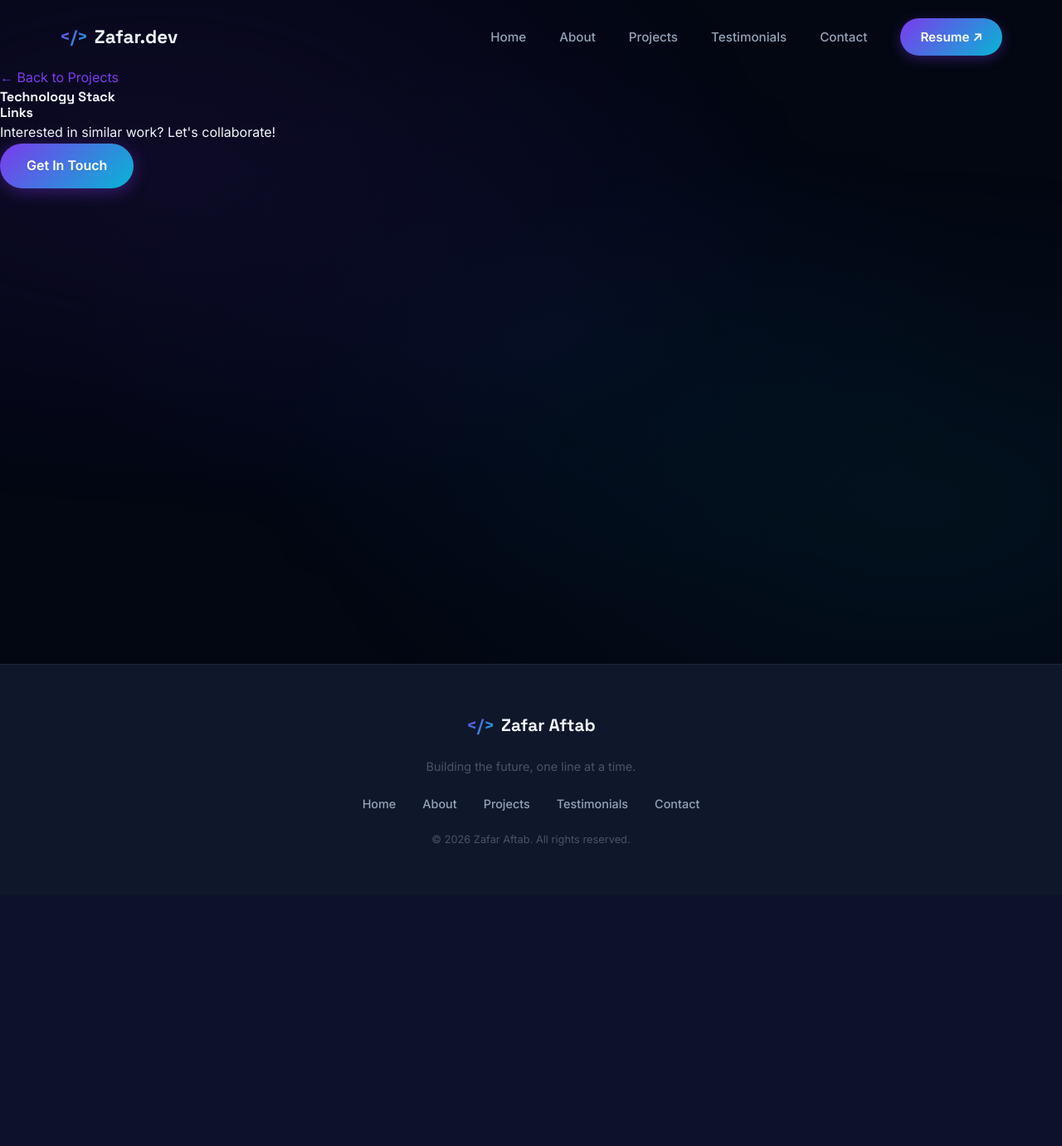
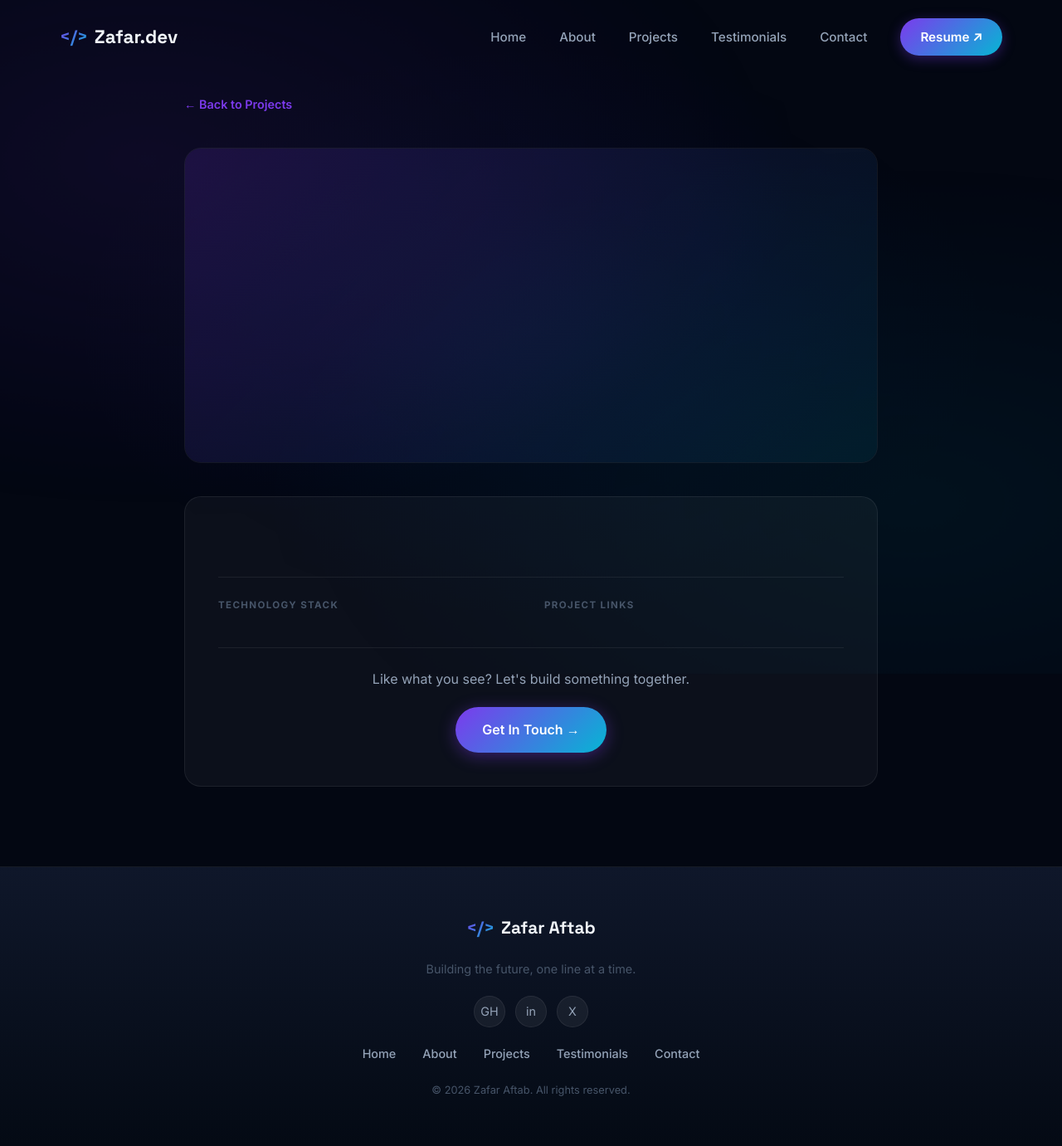
Before and after one commit to zafaraftab1/myPortfolio, a Python web app: template templates/project_detail.html in a window 1280 px wide. Shown: the whole page at 83% size. Before the commit the page ends 1019 px from the top, so only its background shows below. Run offline with Jinja, Linux system fonts and the light colour scheme; the template is opened without the code that fills it, so the values that code supplies are empty.

Commit message:
Making UI better

```diff
--- a/static/portfolio.css
+++ b/static/portfolio.css
@@ -1464,4 +1464,98 @@ main {
     .timeline-wrap::before { left: 1.25rem; }
     .timeline-item { padding-left: 2.75rem; }
     .timeline-dot { left: calc(1.25rem - 7px); }
-}
+
+    .cta-card { padding: 2.5rem 1.5rem; }
+
+    .contact-form-card { padding: 1.75rem 1.25rem; }
+    .contact-form-card h2 { font-size: 1.35rem; }
+
+    .about-card { padding: 1.75rem 1.25rem; }
+
+    .hero-title { font-size: clamp(2.2rem, 8vw, 3.5rem); }
+    .stat-pill { padding: 0.7rem 1rem; }
+    .stat-num  { font-size: 1.3rem; }
+}
+
+/* ===================================================
+   ADDITIONAL UTILITIES
+   =================================================== */
+
+/* Full-width button modifier */
+.btn-full {
+    width: 100%;
+    justify-content: center;
+}
+
+/* Section divider */
+.section-divider {
+    height: 1px;
+    background: var(--border-color);
+    margin: 0 2rem;
+}
+
+/* Hover lift for any element */
+.hover-lift {
+    transition: var(--transition);
+}
+.hover-lift:hover { transform: translateY(-4px); }
+
+/* Code-style inline badge */
+.code-badge {
+    font-family: 'Courier New', monospace;
+    background: rgba(124, 58, 237, 0.1);
+    border: 1px solid rgba(124, 58, 237, 0.2);
+    border-radius: 4px;
+    padding: 0.1rem 0.4rem;
+    font-size: 0.82rem;
+    color: #a78bfa;
+}
+
+/* ===================================================
+   ENHANCED FOOTER
+   =================================================== */
+
+#main-footer {
+    background: linear-gradient(to bottom, var(--bg-secondary), #040a14);
+}
+
+.footer-social {
+    display: flex;
+    gap: 0.75rem;
+    justify-content: center;
+}
+
+.footer-social-btn {
+    display: inline-flex;
+    align-items: center;
+    justify-content: center;
+    width: 38px;
+    height: 38px;
+    border-radius: 50%;
+    background: rgba(255,255,255,0.06);
+    border: 1px solid var(--border-color);
+    color: var(--text-secondary);
+    font-size: 0.9rem;
+    text-decoration: none;
+    transition: var(--transition);
+}
+
+.footer-social-btn:hover {
+    background: rgba(124, 58, 237, 0.15);
+    border-color: rgba(124, 58, 237, 0.4);
+    color: #a78bfa;
+    transform: translateY(-3px);
+}
+
+/* ===================================================
+   PAGE TRANSITION FADE-IN
+   =================================================== */
+
+main {
+    animation: pageFadeIn 0.4s ease both;
+}
+
+@keyframes pageFadeIn {
+    from { opacity: 0; transform: translateY(12px); }
+    to   { opacity: 1; transform: translateY(0); }
+}
--- a/templates/layout.html
+++ b/templates/layout.html
@@ -71,6 +71,13 @@
             <span>Zafar Aftab</span>
         </div>
         <p class="footer-tagline">Building the future, one line at a time.</p>
+
+        <div class="footer-social">
+            <a href="https://github.com" target="_blank" rel="noopener noreferrer" class="footer-social-btn" title="GitHub">GH</a>
+            <a href="https://linkedin.com" target="_blank" rel="noopener noreferrer" class="footer-social-btn" title="LinkedIn">in</a>
+            <a href="https://twitter.com" target="_blank" rel="noopener noreferrer" class="footer-social-btn" title="Twitter / X">X</a>
+        </div>
+
         <div class="footer-links">
             <a href="{{ url_for('home') }}">Home</a>
             <a href="{{ url_for('about') }}">About</a>
--- a/templates/project_detail.html
+++ b/templates/project_detail.html
@@ -1,56 +1,51 @@
 {% extends "layout.html" %}
 
-{% block title %}{{ project.title }} - Portfolio{% endblock %}
+{% block title %}{{ project.title }}{% endblock %}
 
 {% block content %}
-    <section class="project-detail-section">
-        <a href="{{ url_for('projects_page') }}" class="back-link">← Back to Projects</a>
 
-        <div class="project-detail-hero">
+<section id="project-detail">
+    <a href="{{ url_for('projects_page') }}" class="back-btn">&larr; Back to Projects</a>
+
+    <div class="proj-detail-hero">
         {% if project.image_url %}
-                <img src="{{ project.image_url }}" alt="{{ project.title }}" class="detail-image">
+            <img src="{{ project.image_url }}" alt="{{ project.title }}">
         {% else %}
-                <div class="detail-image-placeholder">
-                    <span>{{ project.title }}</span>
-                </div>
+            <div class="proj-detail-hero-placeholder">{{ project.title }}</div>
         {% endif %}
     </div>
 
-        <div class="project-detail-content">
-            <h2>{{ project.title }}</h2>
-            <p class="detail-description">{{ project.description }}</p>
+    <div class="proj-detail-content glass-card reveal">
+        <h1 class="proj-detail-title gradient-text">{{ project.title }}</h1>
+        <p class="proj-detail-desc">{{ project.description }}</p>
 
-            <div class="detail-meta">
-                <div class="meta-item">
-                    <h4>Technology Stack</h4>
-                    <div class="tech-stack-detail">
+        <div class="proj-detail-meta">
+            <div>
+                <span class="meta-label">Technology Stack</span>
+                <div class="proj-detail-stack">
                     {% for tech in project.tech_stack.split(', ') %}
-                            <span class="tech-badge-detail">{{ tech }}</span>
+                        <span class="proj-detail-badge">{{ tech }}</span>
                     {% endfor %}
                 </div>
             </div>
-
-                <div class="meta-item">
-                    <h4>Links</h4>
-                    <div class="detail-links">
+            <div>
+                <span class="meta-label">Project Links</span>
+                <div class="proj-detail-links">
                     {% if project.live_url %}
-                            <a href="{{ project.live_url }}" target="_blank" class="detail-link">
-                                🌐 Live Project
-                            </a>
+                        <a href="{{ project.live_url }}" target="_blank" rel="noopener noreferrer" class="btn-primary">Live Project ↗</a>
                     {% endif %}
                     {% if project.repo_url %}
-                            <a href="{{ project.repo_url }}" target="_blank" class="detail-link">
-                                💻 View Repository
-                            </a>
+                        <a href="{{ project.repo_url }}" target="_blank" rel="noopener noreferrer" class="btn-secondary">View Code</a>
                     {% endif %}
                 </div>
             </div>
         </div>
 
-            <div class="detail-cta">
-                <p>Interested in similar work? Let's collaborate!</p>
-                <a href="{{ url_for('contact_page') }}" class="btn btn-primary">Get In Touch</a>
+        <div class="proj-detail-cta">
+            <p>Like what you see? Let's build something together.</p>
+            <a href="{{ url_for('contact_page') }}" class="btn-primary">Get In Touch &rarr;</a>
         </div>
     </div>
 </section>
+
 {% endblock %}
```
Lines whose indentation alone changed are shown as unchanged.
